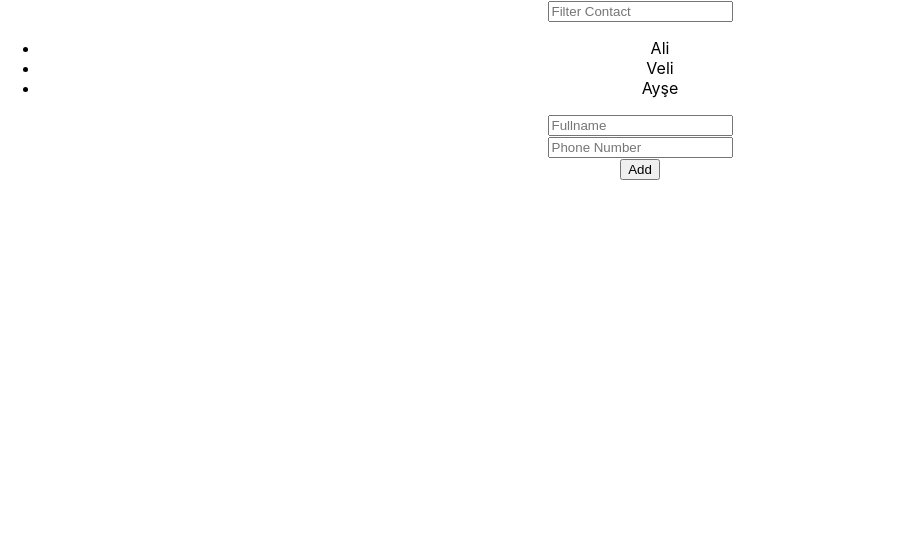
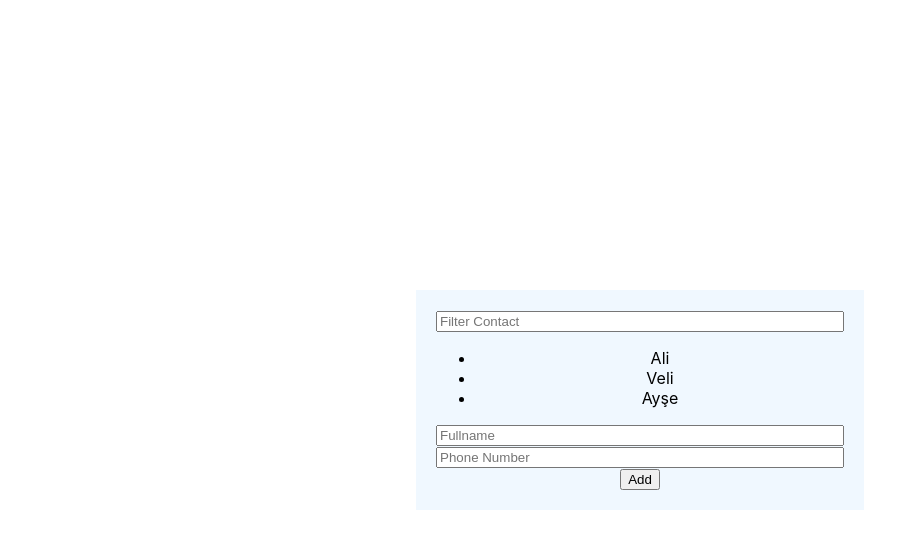
Before and after one commit to ynccsyd/ReactCourse, a React (Create React App) app in the folder react-form-app/: page / in a window 1280 px wide. Shown: the top 548 px of the page, without its empty margins (0-904 px from the left). Built offline with nearby package versions, Linux system fonts and the light colour scheme.

Commit message:
Added styles.cs

```diff
--- a/react-form-app/src/App.css
+++ b/react-form-app/src/App.css
@@ -1,38 +1,7 @@
 .App {
   text-align: center;
+  display: flex;
+  align-items: center;
+  min-height: 100vh;
+  justify-content: center;
 }
-
-.App-logo {
-  height: 40vmin;
-  pointer-events: none;
-}
-
-@media (prefers-reduced-motion: no-preference) {
-  .App-logo {
-    animation: App-logo-spin infinite 20s linear;
-  }
-}
-
-.App-header {
-  background-color: #282c34;
-  min-height: 100vh;
-  display: flex;
-  flex-direction: column;
-  align-items: center;
-  justify-content: center;
-  font-size: calc(10px + 2vmin);
-  color: white;
-}
-
-.App-link {
-  color: #61dafb;
-}
-
-@keyframes App-logo-spin {
-  from {
-    transform: rotate(0deg);
-  }
-  to {
-    transform: rotate(360deg);
-  }
-}
--- a/react-form-app/src/components/Contacts/index.js
+++ b/react-form-app/src/components/Contacts/index.js
@@ -1,6 +1,7 @@
 import { useState, useEffect } from 'react'
 import List from "./List"
 import Form from "./Form"
+import "./styles.css"
 
 function Contacts() {
   const [contacts, setContacts] = useState([
@@ -23,7 +24,7 @@ function Contacts() {
   }, [contacts]);
 
   return (
-    <div>
+    <div id='container'>
       <List contacts={contacts} />
       <Form addContact={setContacts} contacts={contacts} />
     </div>
--- /dev/null
+++ b/react-form-app/src/components/Contacts/styles.css
@@ -0,0 +1,11 @@
+#container{
+    width: 408px;
+    background-color: aliceblue;
+    padding: 20px;
+}
+input{
+    width: 100%;
+    box-sizing: border-box;
+    -webkit-box-sizing:border-box ;
+    -moz-box-sizing: border-box;
+}
```
